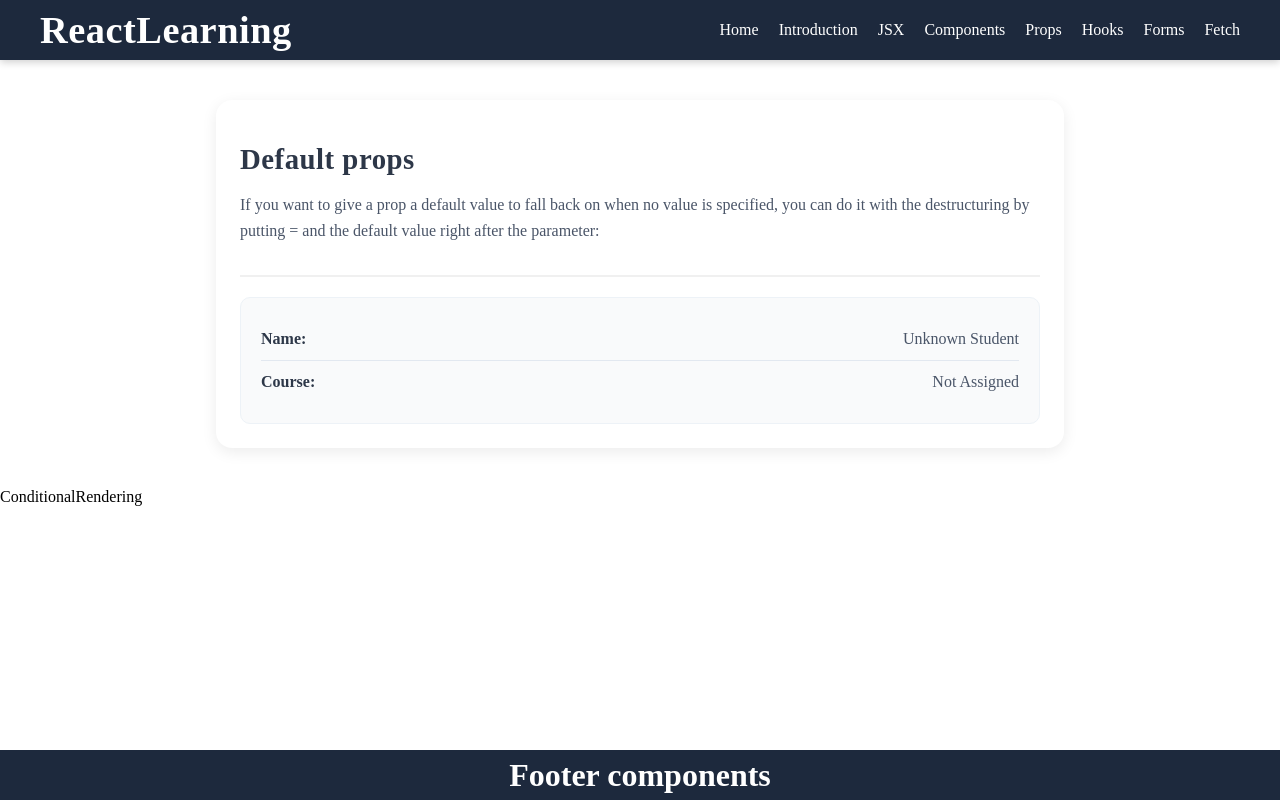
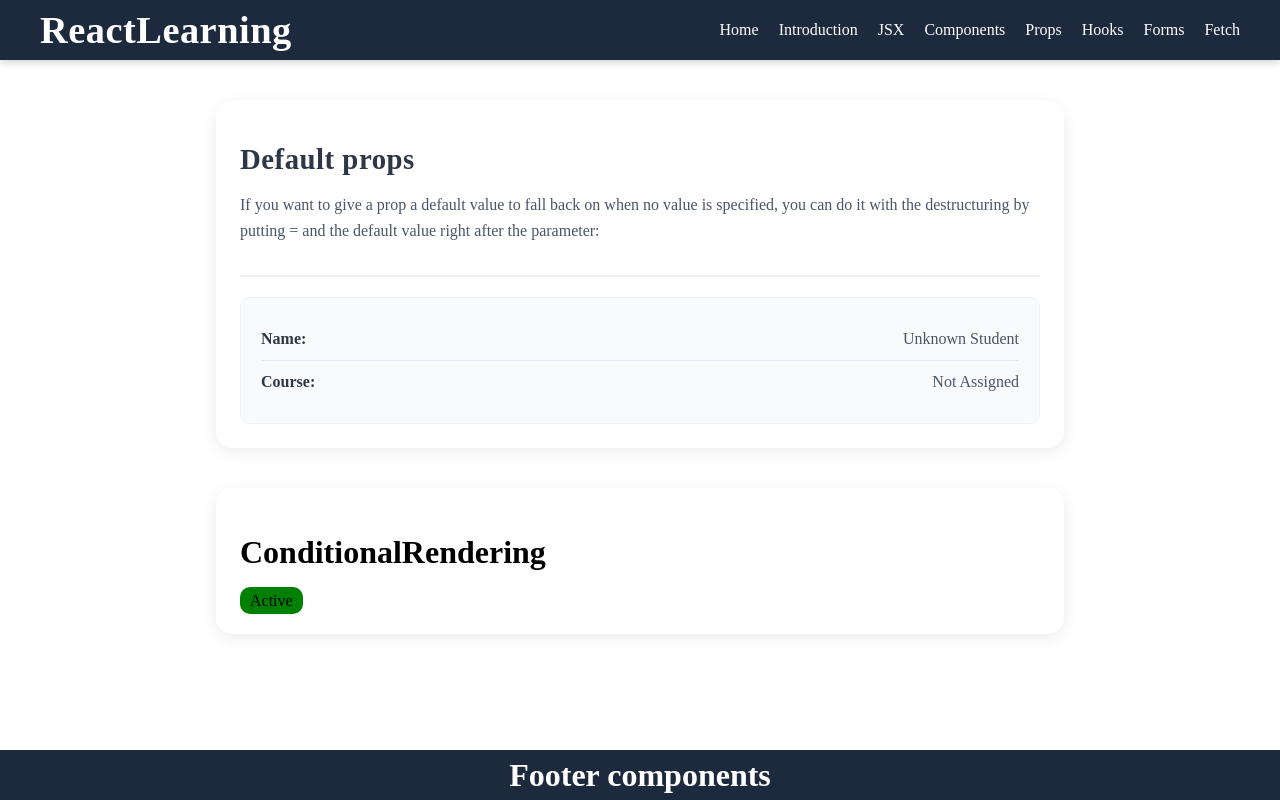
Before and after one commit to Sujeeththan/react-learning-2, a React (Vite) app: page /props in a window 1280 px wide. Built offline with nearby package versions, Linux system fonts and the light colour scheme.

Commit message:
condition add

```diff
--- a/src/componensts/props/ConditionalRendering.jsx
+++ b/src/componensts/props/ConditionalRendering.jsx
@@ -1,9 +1,24 @@
 import React from 'react'
 
-function ConditionalRendering() {
+function ConditionalRendering({isActive = true,status}) {
   return (
-    <div>ConditionalRendering</div>
+    <div className='content-container'>
+      <h1>ConditionalRendering</h1>
+      {isActive &&  <p style={style.active}>Active</p> }
+      {status == "paid" && <p>He is Paid</p>}
+
+      </div>
+
   )
 }
 
+const style = {
+  active:{
+    backgroundColor:"green",
+    display:"inline",
+    borderRadius:"10px",
+    padding:"5px 10px"
+  }
+}
+
 export default ConditionalRendering
```
